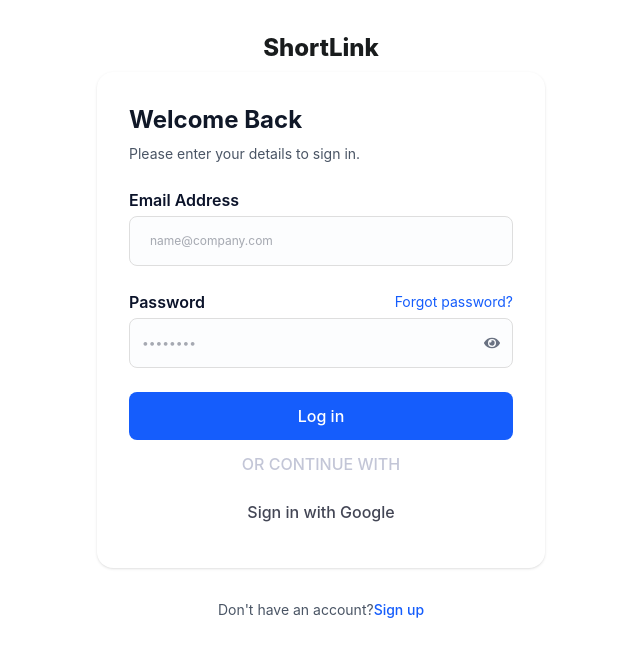
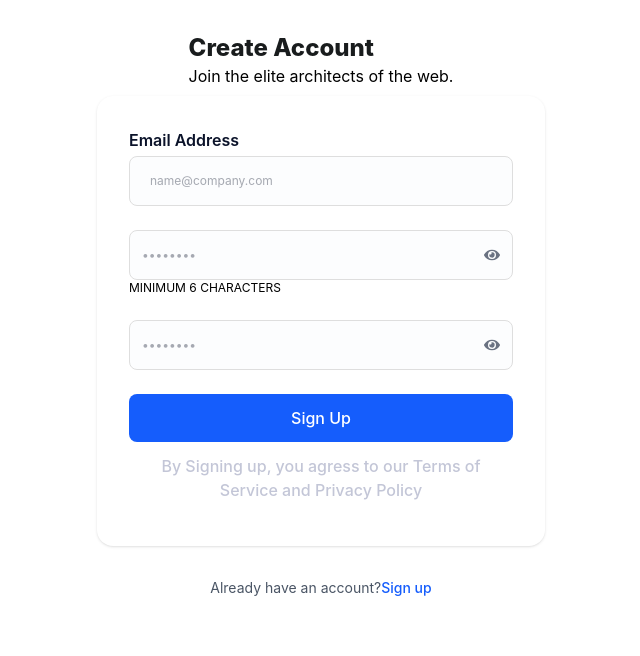
Before and after one commit to adityabastyas/koda-b6-final-fase, a React app in the folder frontend/: page / in a window 1280 px wide. Shown: the top 656 px of the page, without its empty margins (319-959 px from the left). Built offline with nearby package versions, Linux system fonts and the light colour scheme; the HTML template or start-up script is replaced by a standard one.

Commit message:
feat: add page register with form register

```diff
--- a/frontend/src/App.jsx
+++ b/frontend/src/App.jsx
@@ -1,9 +1,10 @@
 import React from 'react'
 import Login from './pages/Login'
+import Register from './pages/Register'
 
 function App() {
   return (
-    <div><Login/></div>
+    <div><Register/></div>
   )
 }
 
--- /dev/null
+++ b/frontend/src/pages/Register.jsx
@@ -0,0 +1,108 @@
+import React from 'react'
+import { IoMdEyeOff } from 'react-icons/io'
+import { FaEye } from 'react-icons/fa'
+import Input from '../components/Input'
+
+function Register() {
+  const [showPassword, setShowPassword] = React.useState(false)
+  const [showPassword2, setShowPassword2] = React.useState(false)
+
+  return (
+    <section className='flex flex-col justify-center items-center gap-2'>
+
+      <div>
+
+      <h2 className='mt-8 text-[#191C1D] font-extrabold text-2xl'>Create Account</h2>
+      <p>Join the elite architects of the web.</p>
+      </div>
+
+      <div className='bg-white rounded-2xl shadow-sm p-8 w-full max-w-md'>
+
+
+      <form
+            className='flex flex-col gap-6'
+          >
+            <div>
+              <Input
+                label='Email Address'
+                htmlFor='email'
+                id='email'
+                placeholder='name@company.com'
+              />
+            </div>
+
+            <div>
+
+            <div className='border flex py-4 px-3 gap-2 bg-[#FCFDFE] border-[#DEDEDE] rounded-lg focus-within:border-black'>
+              <input
+                id='password'
+                type={showPassword ? 'text' : 'password'}
+                placeholder='••••••••'
+                className='outline-none w-full text-xs text-[#4F5665]'
+              />
+              <button
+                type="button"
+                onClick={() => setShowPassword(!showPassword)}
+                className="ml-2 cursor-pointer text-gray-500"
+              >
+                {showPassword ? <IoMdEyeOff /> : <FaEye />}
+              </button>
+            </div>
+            <p className='text-xs'>MINIMUM 6 CHARACTERS</p>
+          </div>
+
+
+
+          <div>
+
+            <div className='border flex py-4 px-3 gap-2 bg-[#FCFDFE] border-[#DEDEDE] rounded-lg focus-within:border-black'>
+              <input
+                id='password'
+                type={showPassword2 ? 'text' : 'password'}
+                placeholder='••••••••'
+                className='outline-none w-full text-xs text-[#4F5665]'
+              />
+              <button
+                type="button"
+                onClick={() => setShowPassword2(!showPassword2)}
+                className="ml-2 cursor-pointer text-gray-500"
+              >
+                {showPassword2 ? <IoMdEyeOff /> : <FaEye />}
+              </button>
+            </div>
+          </div>
+
+            <button
+            type='submit'
+            className='w-full cursor-pointer  bg-blue-600 hover:bg-blue-700 text-white font-medium py-3 px-4 rounded-lg'
+          >
+            Sign Up
+          </button>
+
+          </form>
+
+
+            <p className='w-full text-[#C3C6D7] font-medium py-3 px-4 rounded-lg text-center'
+          >By Signing up, you agress to our Terms of Service and Privacy Policy</p>
+
+
+
+
+      </div>
+
+
+            <div className='mt-6 text-center'>
+          <p className='text-sm text-gray-600'>
+           Already have an account?
+            <a href='#' className='text-blue-600 hover:underline font-medium'>
+              Sign up
+            </a>
+          </p>
+        </div>
+
+
+      </section>
+  )
+}
+
+export default Register
```
